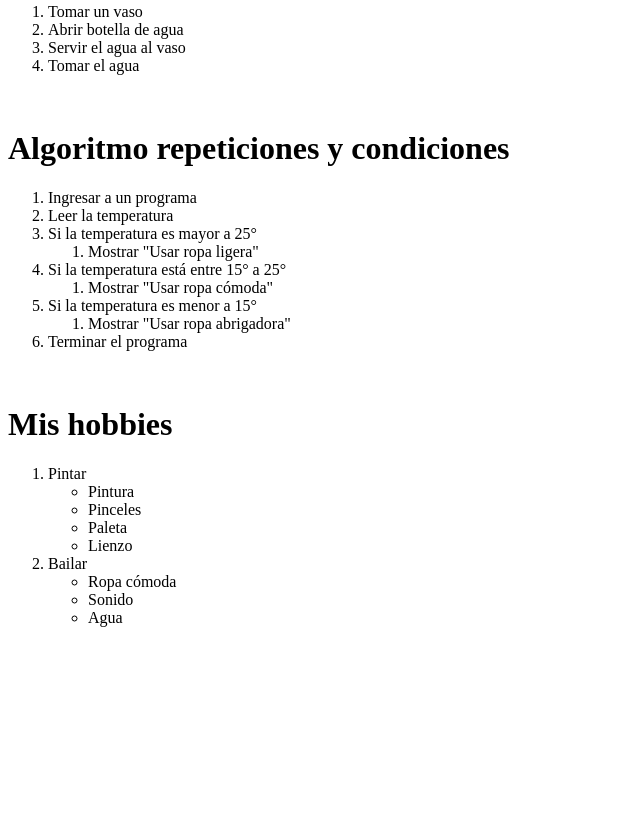
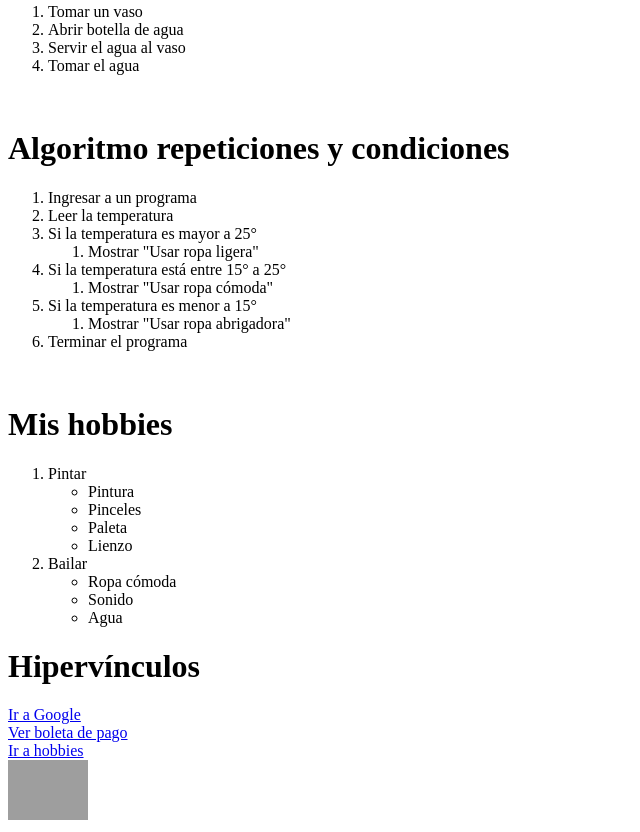
Before and after one commit to VannKCE/lab04, a plain HTML site: page index.html in a window 1280 px wide. Shown: the part 281-1113 px from the top of the page, without its empty margins (0-640 px from the left). Before the commit the page ends 924 px from the top, so only its background shows below. Drawn offline with Linux system fonts and the light colour scheme; grey boxes are pictures that could not be loaded.

Commit message:
Agregar Hipervinculos

```diff
--- a/index.html
+++ b/index.html
@@ -47,21 +47,44 @@
     </ol>
     <br>
     <!-- Lista anidada -->
-    <h1>Mis hobbies</h1>
+    <h1 id="hobbies">Mis hobbies</h1>
     <ol>
-        <li>Pintar</li>
+        <li>Pintar
             <ul>
                 <li>Pintura</li>
                 <li>Pinceles</li>
                 <li>Paleta</li>
                 <li>Lienzo</li>
             </ul>
+        </li>
         <li>Bailar</li>
             <ul>
                 <li>Ropa cómoda</li>
                 <li>Sonido</li>
                 <li>Agua</li>
             </ul>
+        </li>
     </ol>
+
+    <h1>Hipervínculos</h1>
+
+        <!-- 1. Hipervínculo externo -->
+        <a href="https://www.google.com" target="_blank">Ir a Google</a>
+        <br>
+
+        <!-- 2. Hipervínculo interno hacia cuenta.html -->
+        <a href="cuenta.html">Ver boleta de pago</a>
+        <br>
+
+        <!-- 3. Hipervínculo interno -->
+        <a href="#hobbies">Ir a hobbies</a>
+        <br>
+
+        <!-- 4. Imagen como enlace -->
+        <a href="https://github.com" target="_blank">
+        <img src="https://github.githubassets.com/images/modules/logos_page/GitHub-Mark.png"
+            alt="GitHub" width="80">
+        </a>
+
 </body>
 </html>
```
Lines whose indentation alone changed are shown as unchanged.
